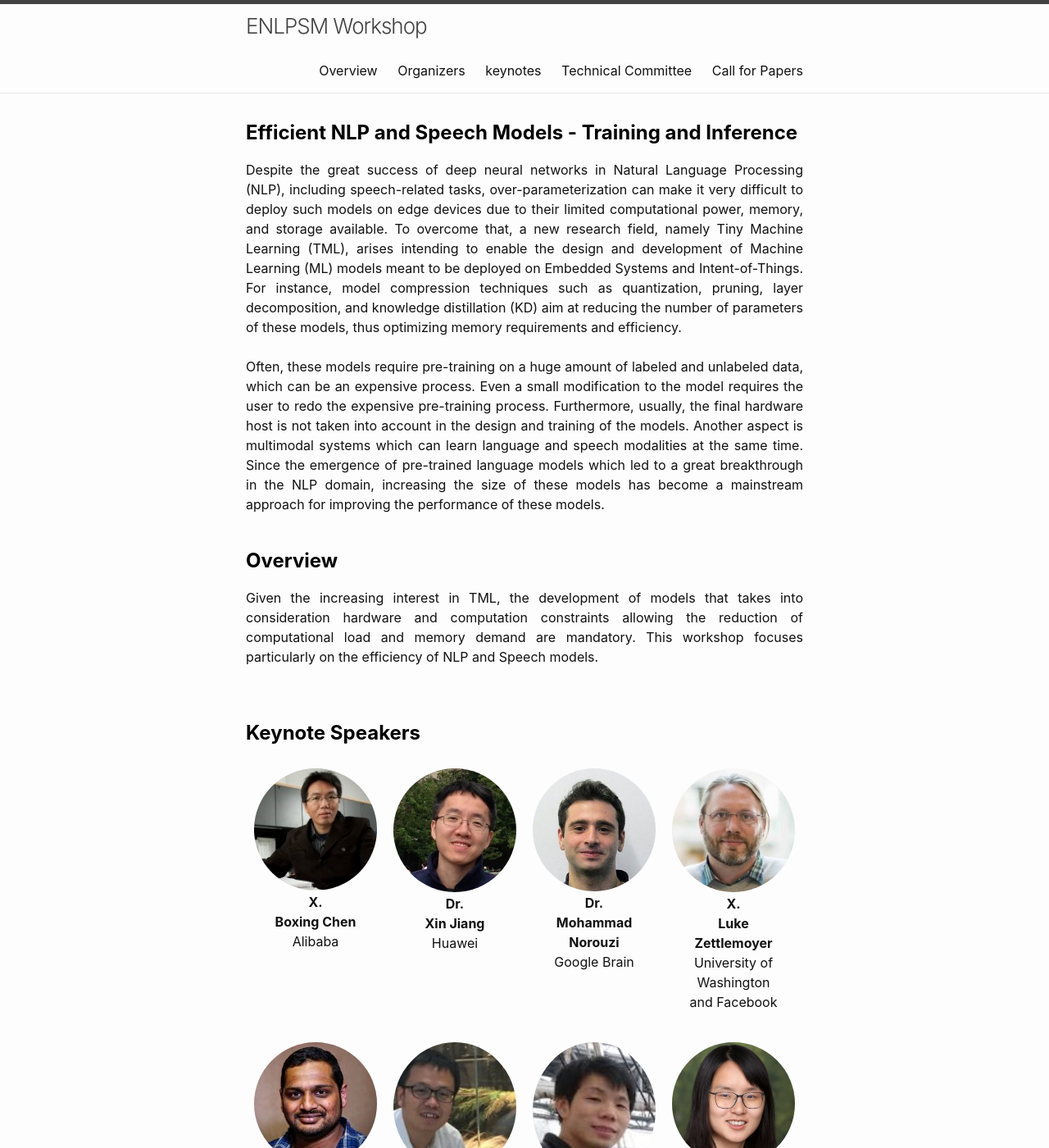
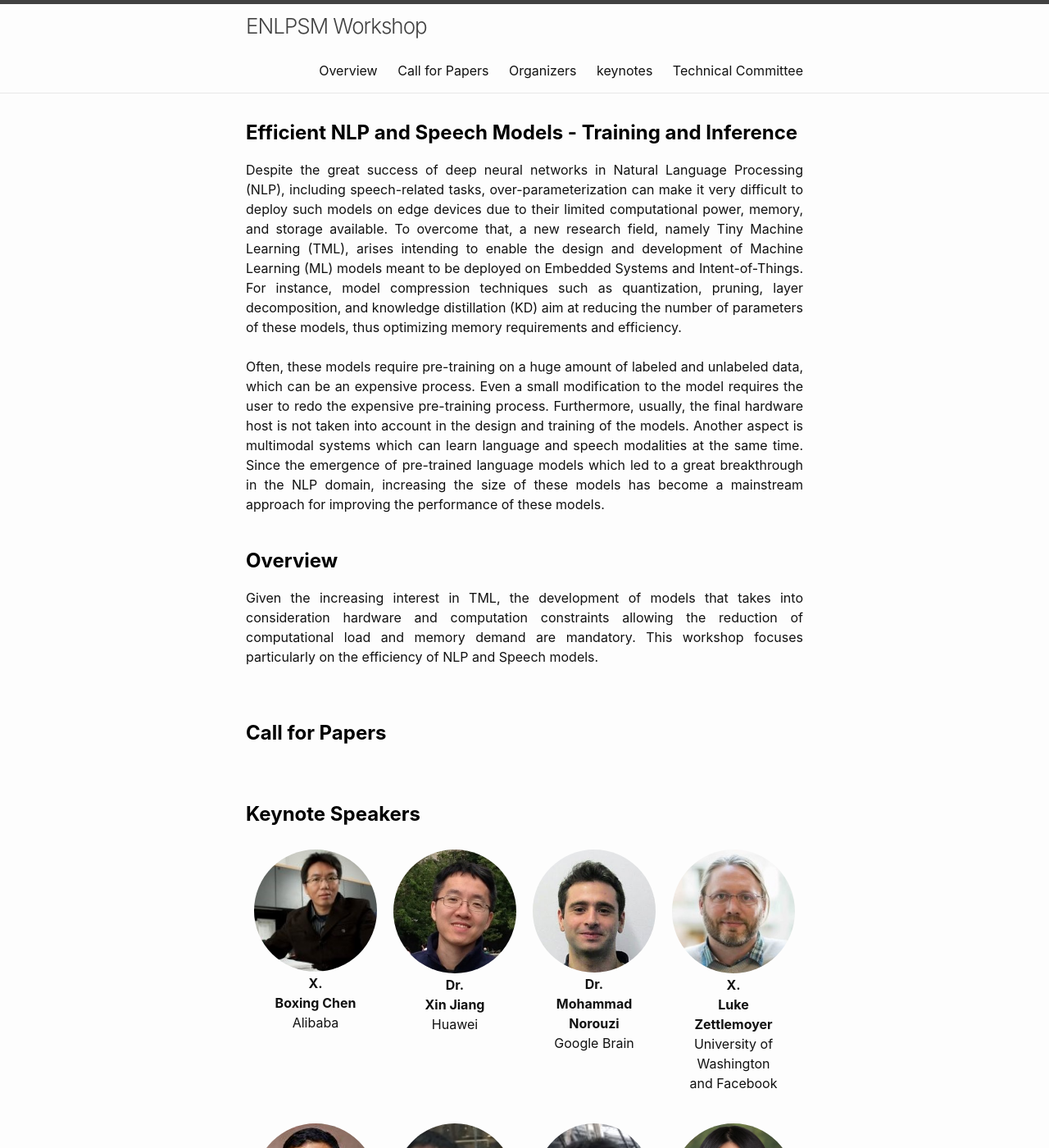
Before and after one commit to newsumm/newsumm.github.io, a Jekyll site: the page built from index.md, in a window 1280 px wide and 1400 px high. Shown: the whole window at 82% size. Built offline with Jekyll 4.4.1, drawn with Linux system fonts in a browser that asks for light colours.

Commit message:
Call for Papers after Overview

```diff
--- a/_config.yml
+++ b/_config.yml
@@ -10,10 +10,10 @@ description: > # this means to ignore newlines until "show_excerpts:"
 # Customized links for main menu
 header_menu:
   Overview:
+  Call for Papers:
   Organizers:
   keynotes:
   Technical Committee:
-  Call for Papers:
 
 show_excerpts: false # set to true to show excerpts on the homepage
 
--- a/index.md
+++ b/index.md
@@ -30,6 +30,11 @@ Note that to attend the event, a registration on the ICLR website is required. A
 <p>
 Given the increasing interest in TML, the development of models that takes into consideration hardware and computation constraints allowing the reduction of computational load and memory demand are mandatory. This workshop focuses particularly on the efficiency of NLP and Speech models.
 </p>
+<br><br>
+
+<!-- Call for Papers -->
+<h2 class="blackpar_title" id="Call for Papers">Call for Papers</h2>
+
 <br><br>
 <!--Keynote Spearkers-->
 <h2 class="blackpar_title" id="keynotes">Keynote Speakers</h2>
@@ -217,7 +222,3 @@ Given the increasing interest in TML, the development of models that takes into
 <br><br>
 <!-- Technical Committee -->
 <h2 class="blackpar_title" id="Technical Committee">Technical Committee</h2>
-
-<br><br>
-<!-- Call for Papers -->
-<h2 class="blackpar_title" id="Call for Papers">Call for Papers</h2>
```
